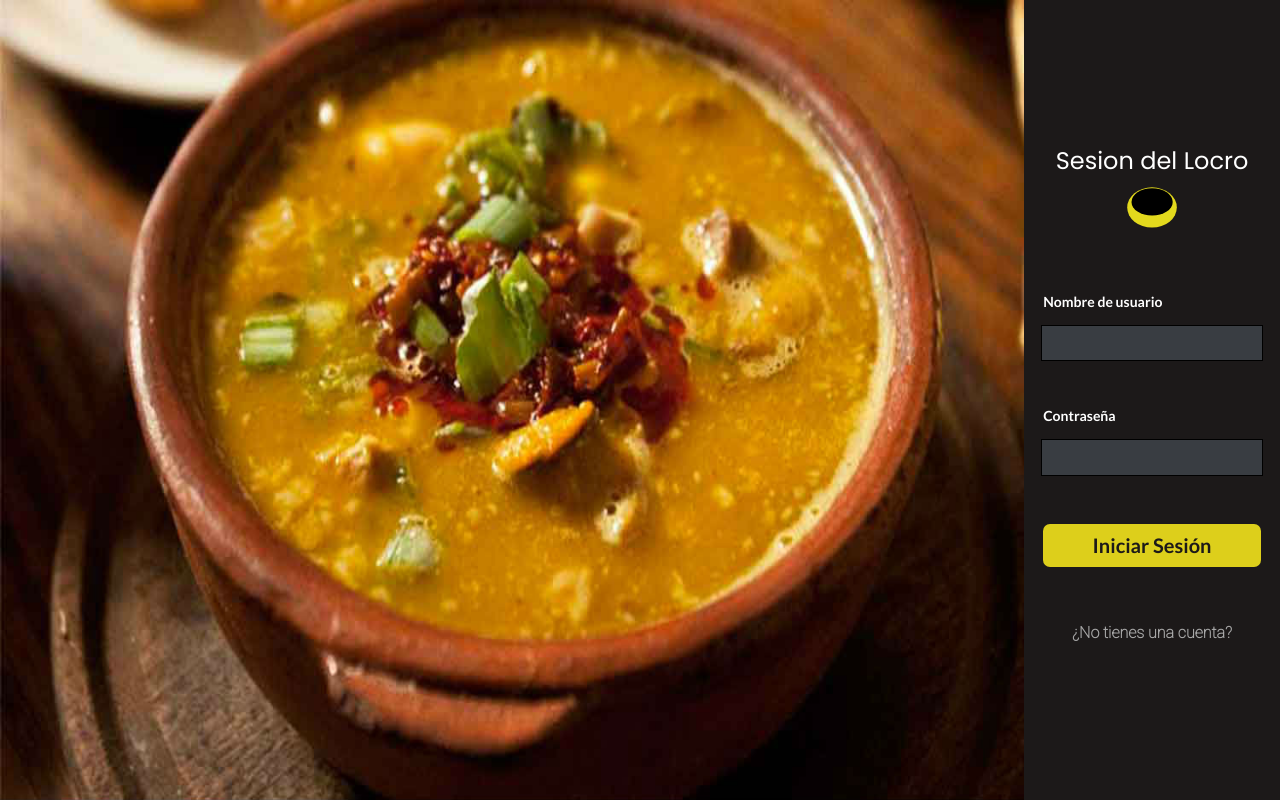
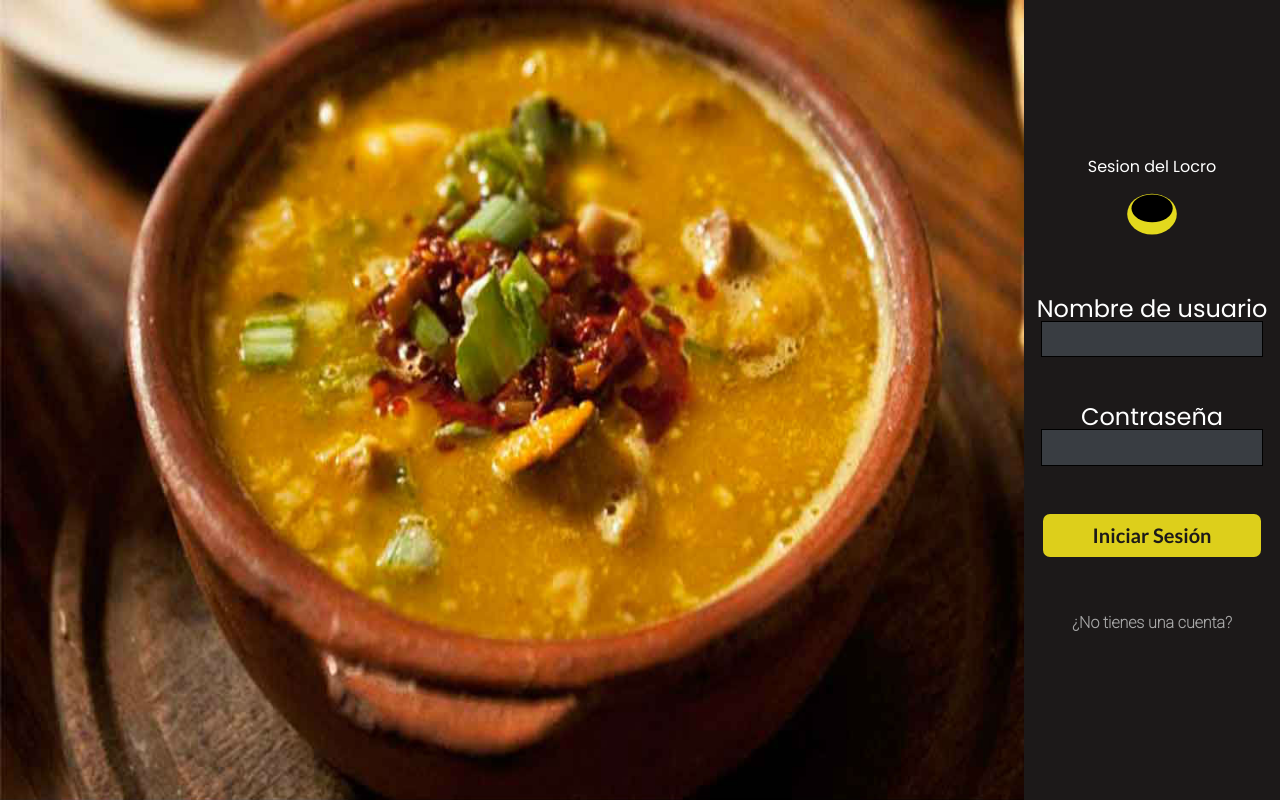
Before and after one commit to lorddesert/sesion-del-locro, a React app: page / in a window 1280 px wide. Built offline with nearby package versions, Linux system fonts and the light colour scheme.

Commit message:
changed h2 for h1, and p for h2

```diff
--- a/src/components/Login/Login.jsx
+++ b/src/components/Login/Login.jsx
@@ -32,18 +32,18 @@ class Login extends Component {
          <img  className='Login-img' src={locro} alt='locro background'/>
           <div className='Login-form-container'>
             <div className='Logo'>
-              <h2>Sesion del Locro</h2>
+              <h1>Sesion del Locro</h1>
               {/* <img src='https://frasesparami.com/wp-content/uploads/2019/09/imagenes-bonitas.jpg' alt='logo' width='50px' /> */}
               <img src={logo} alt='logo' width='50px' />
             </div>
             <form className='Login-form'>
               <span id='errorMsg'></span>
               <label htmlFor='username'>
-                <p>Nombre de usuario</p>
+                <h2>Nombre de usuario</h2>
                 <input type='text' id='username' onFocus={this.handleEvent} onBlur={this.handleEvent}/>
               </label>
               <label htmlFor='password'>
-                <p>Contraseña</p>
+                <h2>Contraseña</h2>
                 <input type='password' id='password' onFocus={this.handleEvent} onBlur={this.handleEvent} />
               </label>
               <label htmlFor='submit'>
```
